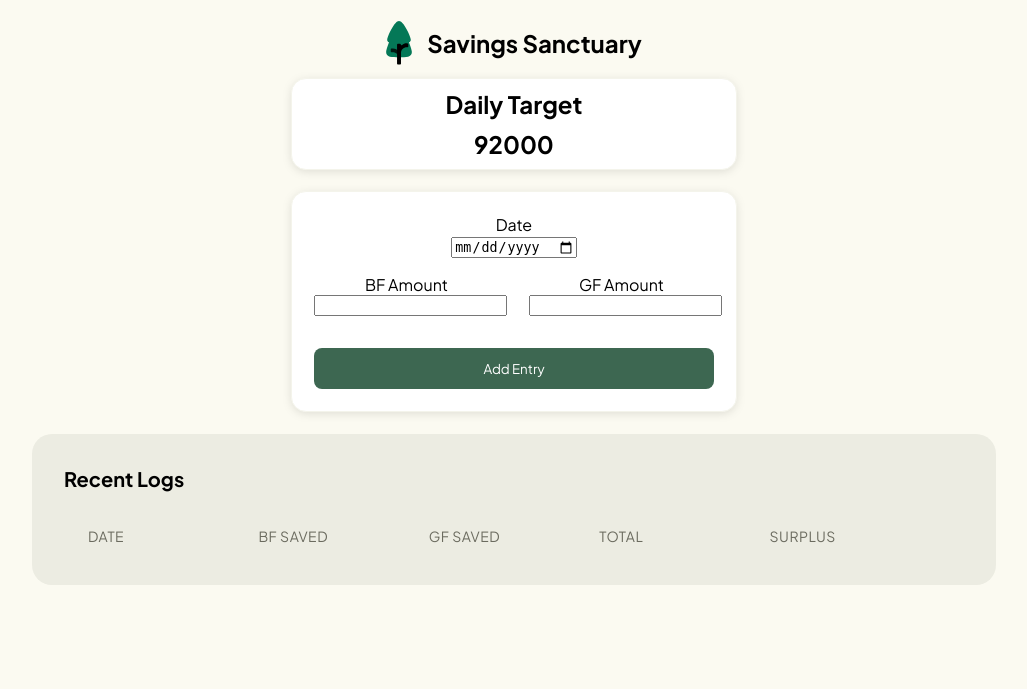
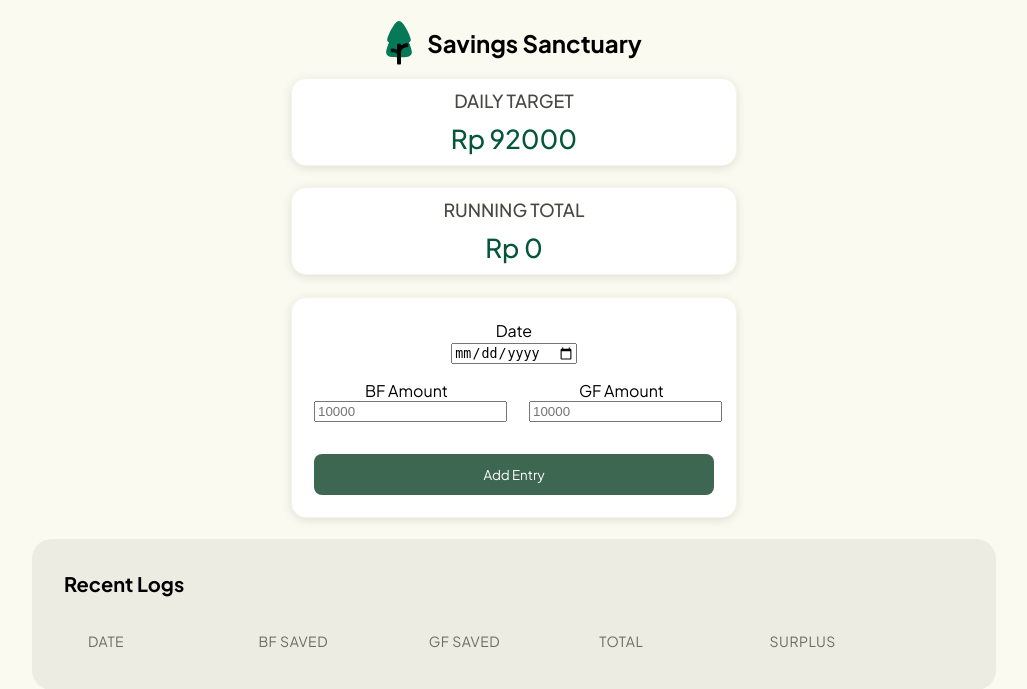
Before and after one commit to rwih21/savings-sanctuary, a Flask app: page / in a window 1280 px wide. Shown: the top 689 px of the page, without its empty margins (126-1153 px from the left). Run offline with Flask 3, Linux system fonts and the light colour scheme.

Commit message:
update styles, form validation, running total

```diff
--- a/app.py
+++ b/app.py
@@ -1,6 +1,7 @@
 from flask import Flask
 from flask import render_template, request, redirect
 from flask_sqlalchemy import SQLAlchemy
+from sqlalchemy import func
 from datetime import datetime
 
 app = Flask(__name__)
@@ -41,7 +42,12 @@ def home():
 
     else:
         all_savings = MoneySave.query.order_by(MoneySave.date_saved.desc()).all()
-        return render_template("index.html", savings = all_savings)
+
+        total_bf = db.session.query(func.sum(MoneySave.amount_bf_saved)).scalar() or 0
+        total_gf = db.session.query(func.sum(MoneySave.amount_gf_saved)).scalar() or 0
+        grand_total = total_bf + total_gf
+
+        return render_template("index.html", savings = all_savings, grand_total=grand_total)
 
 if __name__ == "__main__":
     app.run(debug=True)
--- a/templates/index.html
+++ b/templates/index.html
@@ -5,22 +5,29 @@
 {% endblock %}
 
 {% block body %}
+<div class="header-container">
     <div class="daily-target">
-    <h2>Daily Target</h2>
-    <h2>92000</h2>
+        <h2>DAILY TARGET</h2>
+        <div class="money">Rp 92000</div>
     </div>
+    <div class="running-total">
+        <h2>RUNNING TOTAL</h2>
+        <div class="money">Rp {{ grand_total }}</div>
+    </div>
+</div>
+
 <div class="saving-form">
     <form action="/" method="POST">
         <label for="dateSaved">Date</label> <br>
-        <input name="dateSaved" type="date"> <br>
+        <input name="dateSaved" type="date" required> <br>
         <div class="amount-field-container">
             <div class="amount-field">
                 <label for="bfSaved">BF Amount</label>
-                <input type="text" name="bfSaved">
+                <input type="text" name="bfSaved" required min="10000" placeholder="10000">
             </div>
             <div class="amount-field">
                 <label for="gfSaved">GF Amount</label>
-                <input type="text" name="gfSaved">
+                <input type="text" name="gfSaved" required min="10000" placeholder="10000">
             </div>
         </div>
 
@@ -29,7 +36,6 @@
         <input type="submit" value="Add Entry" class="submitBtn"> <br>
     </form>
 </div>
-
 
 <!-- <div class="savings-table">
     <table>
@@ -89,14 +95,26 @@
 
     }
 
-    .daily-target {
+    .header-container {
+        display: flex;
+        width: 100%;
+        flex-direction: column;
+        justify-content: center;
+        align-items: center;
+        max-width: 400px;
+        /* gap: 20px; */
+    }
+
+    .daily-target,
+    .running-total {
         display: flex;
         flex-direction: column;
         background-color: white;
+        /* justify-content: space-around; */
         text-align: center;
-        width: 90%;
+        width: 100%;
         gap: 10px;
-        max-width: 400px;
+        /* max-width: 400px; */
         border: 1px solid #F4F4EB;
         padding: 10px 22px;
         border-radius: 15px;
@@ -104,8 +122,23 @@
         filter: drop-shadow(0px 2px 4px #0000001b);
     }
 
-    .daily-target h2 {
+    /* .daily-target, .running-total {
+        display: flex;
+        flex-direction: column;
+    } */
+
+    .daily-target h2,
+    .running-total h2 {
         margin: 0;
+        font-weight: 500;
+        font-size: 18px;
+        color: #484843;
+    }
+
+    .money {
+        color: #04563A;
+        font-size: 26px;
+        font-weight: 500;
     }
 
     .saving-form {
@@ -173,11 +206,13 @@
         display: flex;
         flex-direction: column;
         width: 90%;
-    max-width: 900px; /* Gives it room to breathe */
+        max-width: 900px;
+        /* Gives it room to breathe */
         background-color: #ECECE2;
         padding: 32px;
         border-radius: 20px;
-    gap: 12px; /* Space between the cards */
+        gap: 12px;
+        /* Space between the cards */
     }
 
     .logs-container h2 {
@@ -186,7 +221,8 @@
         margin-bottom: 24px;
     }
 
-.log-header-column, .log-column {
+    .log-header-column,
+    .log-column {
         flex-basis: 20%;
         text-align: left;
     }
```
Also changed, not shown: 1 other file. Lines whose indentation alone changed are shown as unchanged.
